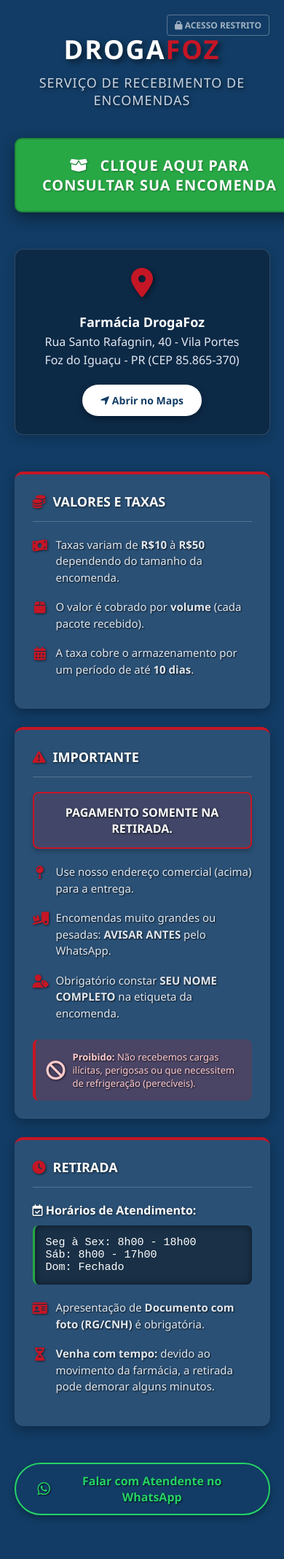
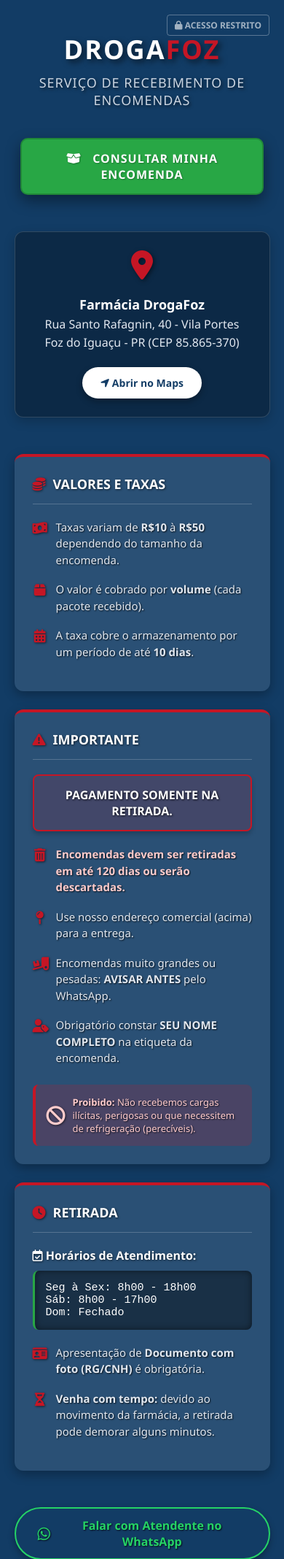
Before and after one commit to LuanHOS/sistema-drogafoz, a Django app: page / in a window 390 px wide. Shown: the top 2136 px of the page at 73% size. Run offline with Django 5.2, Linux system fonts and the light colour scheme.

Commit message:
Correção no visual do Home

```diff
--- a/templates/publica/home.html
+++ b/templates/publica/home.html
@@ -59,6 +59,9 @@
             box-shadow: 0 8px 20px rgba(0,0,0,0.4);
             transition: all 0.3s; border: 2px solid #218838;
             text-shadow: 1px 1px 2px rgba(0,0,0,0.3);
+
+            /* Correção para não vazar a tela no celular */
+            box-sizing: border-box;
         }
         .btn-big-top:hover { background: #218838; transform: translateY(-4px); box-shadow: 0 12px 25px rgba(0,0,0,0.5); }
         .btn-big-top i { margin-right: 10px; }
@@ -112,13 +115,11 @@
             margin-top: 0; font-size: 18px; font-weight: 900;
             border-bottom: 1px solid rgba(255,255,255,0.2); padding-bottom: 15px; margin-bottom: 20px;
             display: flex; align-items: center; gap: 10px;
-            /* Sombra Referência */
             text-shadow: 1px 1px 3px rgba(0,0,0,0.6);
         }
 
         .rule-col h3 i { color: #C51625; }
 
-        /* Estilo da Lista com Ícones */
         .rule-list { padding-left: 0; list-style: none; margin: 0; }
         .rule-list li {
             margin-bottom: 18px; font-size: 15px; line-height: 1.5;
@@ -127,10 +128,8 @@
             text-shadow: 1px 1px 2px rgba(0,0,0,0.8);
         }
 
-        /* --- ÍCONES DAS LISTAS: AGORA COM A MESMA SOMBRA DO TÍTULO --- */
         .li-icon {
             color: #C51625; font-size: 18px; margin-top: 3px; min-width: 20px; text-align: center;
-            /* Sombra idêntica à do título */
             text-shadow: 1px 1px 3px rgba(0,0,0,0.6);
         }
 
@@ -153,7 +152,6 @@
             box-shadow: inset 0 0 10px rgba(0,0,0,0.5);
         }
 
-        /* --- ÍCONE DE ALERTA: AGORA COM A MESMA SOMBRA --- */
         .alert-box {
             margin-top: 25px; padding: 15px;
             background: rgba(197, 22, 37, 0.2);
@@ -163,7 +161,6 @@
             text-shadow: 1px 1px 2px rgba(0,0,0,0.8);
         }
         .alert-box i {
-            /* Sombra idêntica à do título para o ícone de bloqueio */
             text-shadow: 1px 1px 3px rgba(0,0,0,0.6);
         }
 
@@ -184,6 +181,13 @@
             .address-box { flex-direction: column; text-align: center; gap: 20px; }
             .address-text { text-align: center; }
             h1 { font-size: 36px; }
+
+            /* Ajuste Fino para o Botão no Celular */
+            .btn-big-top {
+                font-size: 16px; /* Letra menor */
+                padding: 15px;   /* Menos espaço interno */
+                width: 95%;      /* Margem segura nas laterais */
+            }
         }
     </style>
 </head>
@@ -196,7 +200,7 @@
         <div class="subtitle">SERVIÇO DE RECEBIMENTO DE ENCOMENDAS</div>
 
         <a href="{% url 'consulta_publica' %}" class="btn-big-top">
-            <i class="fas fa-box-open"></i> CLIQUE AQUI PARA CONSULTAR SUA ENCOMENDA
+            <i class="fas fa-box-open"></i> CONSULTAR MINHA ENCOMENDA
         </a>
 
         <div class="address-box">
@@ -239,6 +243,12 @@
                 </div>
 
                 <ul class="rule-list">
+                    <li>
+                        <i class="fas fa-trash-alt li-icon"></i>
+                        <div style="font-weight: bold; color: #ffcccc;">
+                            Encomendas devem ser retiradas em até 120 dias ou serão descartadas.
+                        </div>
+                    </li>
                     <li>
                         <i class="fas fa-map-pin li-icon"></i>
                         <div>Use nosso endereço comercial (acima) para a entrega.</div>
```
